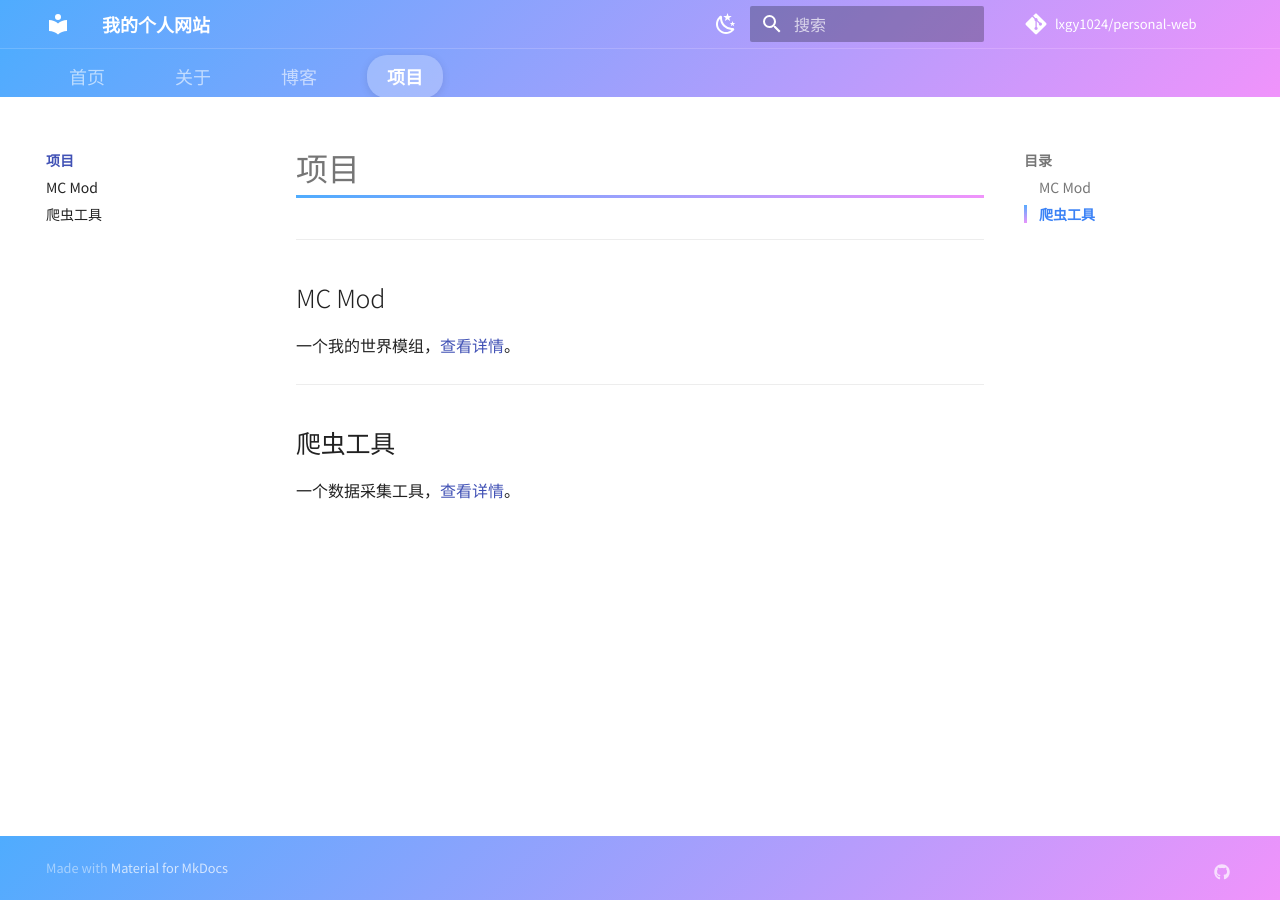
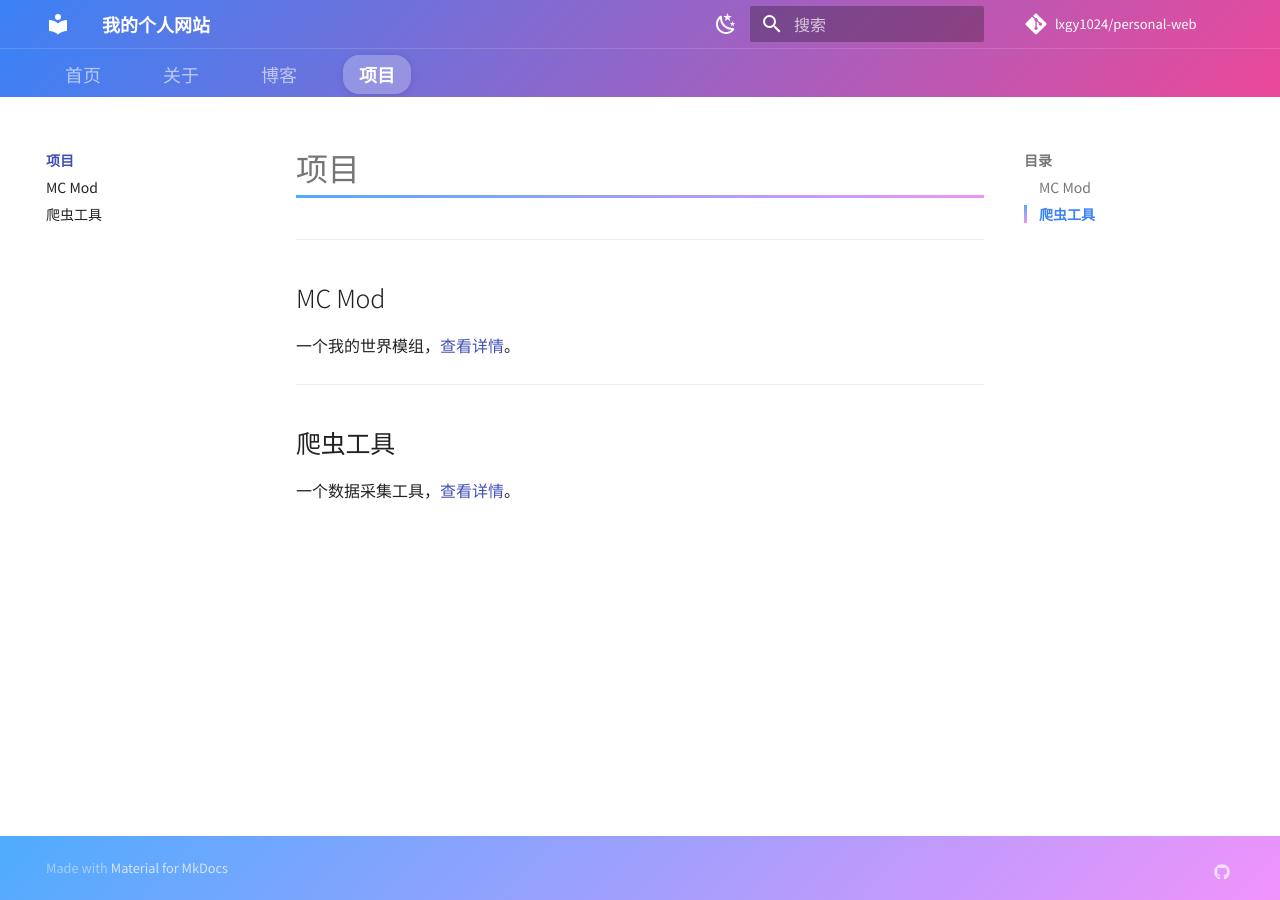
Before and after one commit to lxgy1024/personal-web, an MkDocs documentation site: the page built from docs/projects/index.md, in a window 1280 px wide. Built offline with MkDocs 1.6.1 and Material for MkDocs 9.7.7, drawn with Linux system fonts in a browser that asks for light colours; comment, search, counter and statistics services are not loaded.

Commit message:
fix(header): darken gradient to blue-500/pink-500, reduce pill radius to 16px

```diff
--- a/docs/stylesheets/extra.css
+++ b/docs/stylesheets/extra.css
@@ -172,7 +172,7 @@
 /* 导航栏背景渐变 */
 .md-header {
   box-shadow: none !important;
-  background: linear-gradient(135deg, #4facfe 0%, #f093fb 100%) !important;
+  background: linear-gradient(135deg, #3b82f6 0%, #ec4899 100%) !important;
 }
 
 /* 导航栏标题白色 */
@@ -199,7 +199,7 @@
 
 /* 标签导航区背景 */
 .md-tabs {
-  background: linear-gradient(135deg, #4facfe 0%, #f093fb 100%) !important;
+  background: linear-gradient(135deg, #3b82f6 0%, #ec4899 100%) !important;
   border-top: 1px solid rgba(255, 255, 255, 0.15);
 }
 
@@ -209,8 +209,8 @@
   transition: all 0.25s ease !important;
   font-size: 0.9rem;
   font-weight: 500;
-  padding: 0.5rem 1rem !important;
-  border-radius: 20px;
+  padding: 0.4rem 0.8rem !important;
+  border-radius: 16px;
   margin: 0.3rem 0.15rem;
 }
 
@@ -231,10 +231,10 @@
 
 /* 暗色模式适配 */
 [data-md-color-scheme="slate"] .md-header {
-  background: linear-gradient(135deg, #2563eb 0%, #db2777 100%) !important;
+  background: linear-gradient(135deg, #1d4ed8 0%, #be185d 100%) !important;
 }
 [data-md-color-scheme="slate"] .md-tabs {
-  background: linear-gradient(135deg, #2563eb 0%, #db2777 100%) !important;
+  background: linear-gradient(135deg, #1d4ed8 0%, #be185d 100%) !important;
 }
 
 /* === 目录侧边栏 (TOC) === */
```
